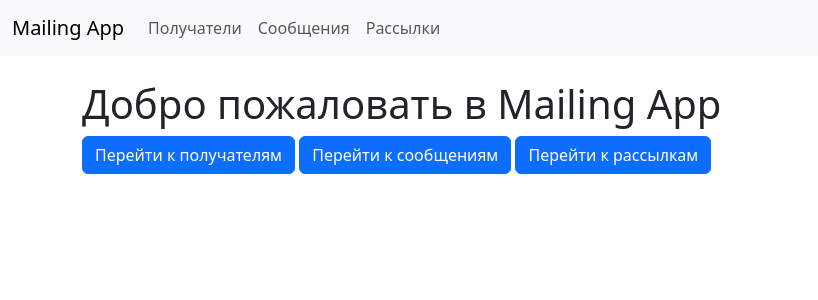
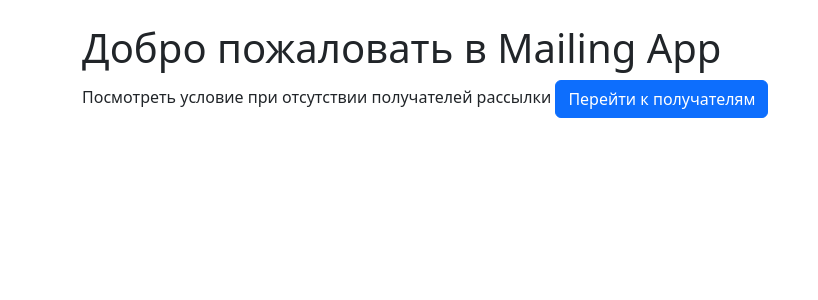
Before and after one commit to kokc80/mailing_service, a Django app: page / in a window 1280 px wide. Shown: the top 300 px of the page, without its empty margins (0-818 px from the left). Run offline with Django 5.2, Linux system fonts and the light colour scheme; some libraries are stand-ins or nearby versions.

Commit message:
проеект 4 забытые файлы

```diff
--- a/mailing/templates/base.html
+++ b/mailing/templates/base.html
@@ -1,34 +1,13 @@
 {% load static %}
+<link rel="stylesheet" href="{% static 'css/bootstrap.min.css' %}">
 <!DOCTYPE html>
 <html lang="ru">
 <head>
     <meta charset="UTF-8">
     <meta name="viewport" content="width=device-width, initial-scale=1, shrink-to-fit=no">
-    <link rel="stylesheet" href="{% static 'css/bootstrap.min.css' %}">
     <title>{% block title %}{% endblock %}</title>
 </head>
 <body>
-    <nav class="navbar navbar-expand-lg navbar-light bg-light">
-        <div class="container-fluid">
-            <a class="navbar-brand" href="{% url 'home' %}">Mailing App</a>
-            <button class="navbar-toggler" type="button" data-bs-toggle="collapse" data-bs-target="#navbarNav" aria-controls="navbarNav" aria-expanded="false" aria-label="Toggle navigation">
-                <span class="navbar-toggler-icon"></span>
-            </button>
-            <div class="collapse navbar-collapse" id="navbarNav">
-                <ul class="navbar-nav">
-                    <li class="nav-item">
-                        <a class="nav-link" href="{% url 'recipient_list' %}">Получатели</a>
-                    </li>
-                    <li class="nav-item">
-                        <a class="nav-link" href="{% url 'message_list' %}">Сообщения</a>
-                    </li>
-                    <li class="nav-item">
-                        <a class="nav-link" href="{% url 'mailing_list' %}">Рассылки</a>
-                    </li>
-                </ul>
-            </div>
-        </div>
-    </nav>
 
     <div class="container mt-4">
         {% block content %}{% endblock %}
--- a/mailing/templates/home.html
+++ b/mailing/templates/home.html
@@ -5,8 +5,7 @@
 {% block content %}
 <h1>Добро пожаловать в Mailing App</h1>
 <p>
-    <a href="{% url 'recipient_list' %}" class="btn btn-primary">Перейти к получателям</a>
-    <a href="{% url 'message_list' %}" class="btn btn-primary">Перейти к сообщениям</a>
-    <a href="{% url 'mailing_list' %}" class="btn btn-primary">Перейти к рассылкам</a>
+    Посмотреть условие при отсутствии получателей рассылки
+    <a href="{% url 'mailing:recipient_list' %}" class="btn btn-primary">Перейти к получателям</a>
 </p>
 {% endblock %}
```
Also changed, not shown: mailing/urls.py (line endings or trailing spaces).
